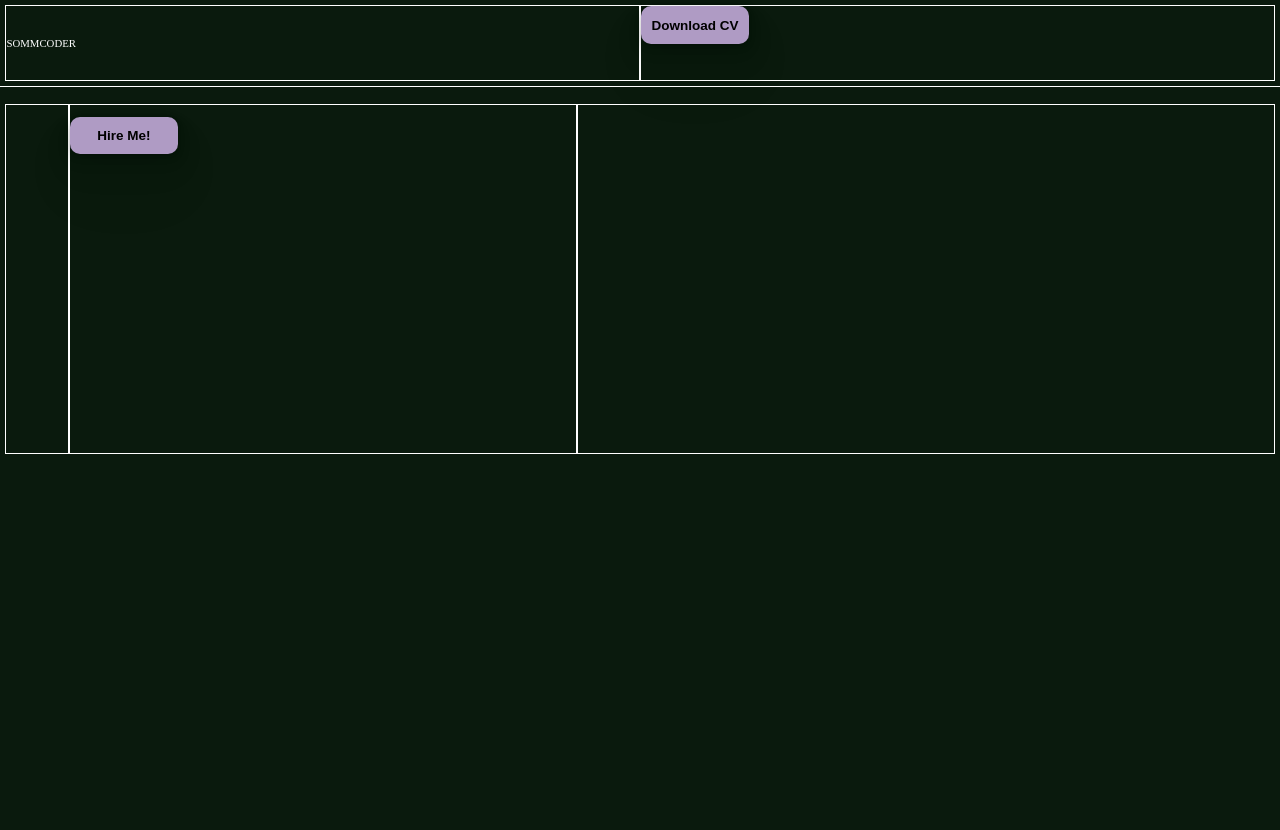
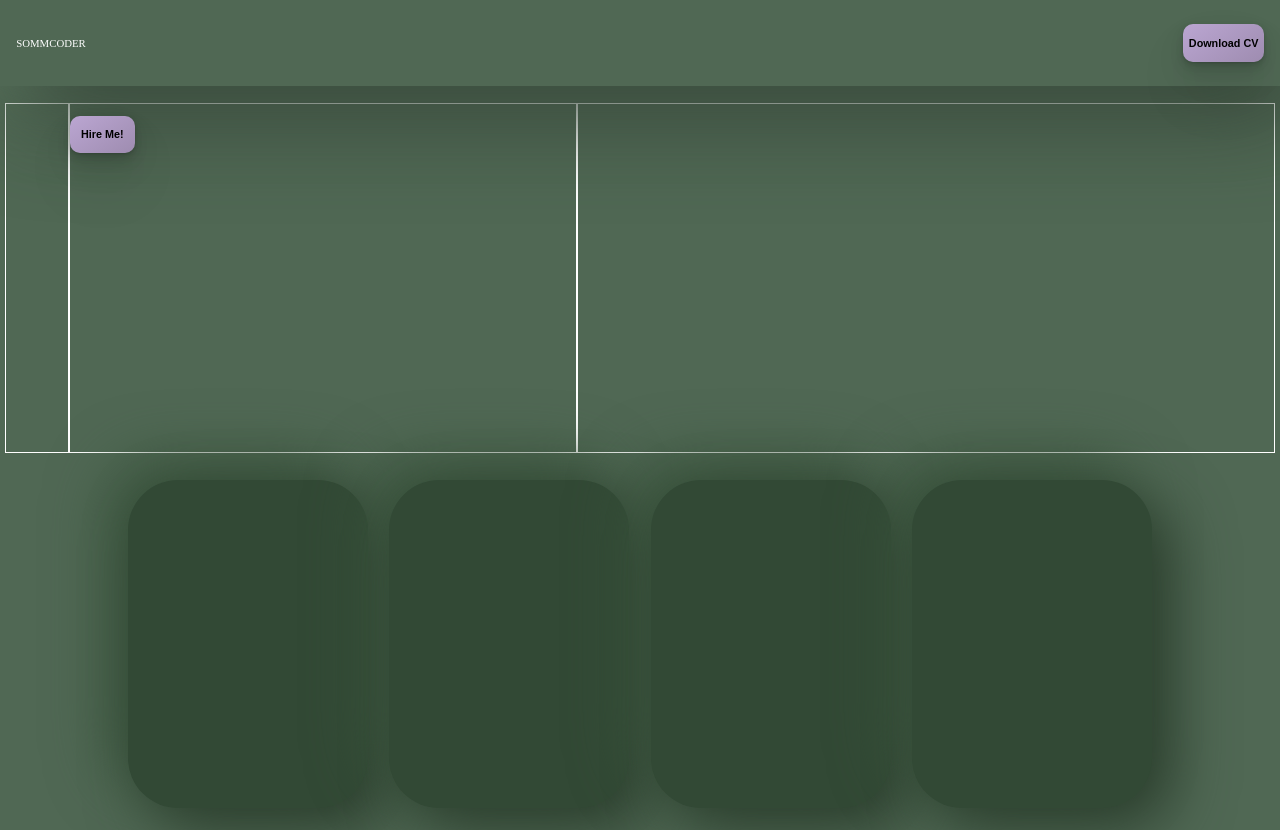
Before and after one commit to sommcoder/sommcoder-website, a React (Vite) app in the folder sommcoder-website/: page / in a window 1280 px wide. Before the commit the page ends 800 px from the top, so only its background shows below. Built offline with nearby package versions, Linux system fonts and the light colour scheme.

Commit message:
getting more wire-framing done, also playing around with some of the button and carouselItem styling.

```diff
--- a/sommcoder-website/src/GlobalStyles.js
+++ b/sommcoder-website/src/GlobalStyles.js
@@ -8,7 +8,7 @@ const GlobalStyles = createGlobalStyle`${css`
 
   html {
     font-size: 67.5%;
-    background-color: #0a1a0d;
+    background-color: #506854;
     color: white;
   }
 
@@ -35,16 +35,26 @@ const GlobalStyles = createGlobalStyle`${css`
     position: relative;
 
     font-weight: 600;
-    font-size: 1.25rem;
+    font-size: 1rem;
     color: black;
 
-    border-radius: 10px;
     border: none;
     height: 3.5rem;
-    width: 10rem;
+    width: auto; // width of button adjusts based on text content
+    min-width: 6rem;
     padding: 0.5rem;
     text-align: center;
-    background-color: #af9bc4;
+    /* background-color: #af9bc4; */
+
+    border-radius: 10px;
+    background: linear-gradient(145deg, #bba6d2, #9e8cb0);
+    box-shadow: 20px 20px 60px #9584a7, -20px -20px 60px #c9b2e1;
+
+    &:active {
+      border-radius: 50px;
+      background: linear-gradient(145deg, #9e8cb0, #bba6d2);
+      box-shadow: 20px 20px 60px #9584a7, -20px -20px 60px #c9b2e1;
+    }
 
     padding: 0.5rem;
     text-align: center;
--- a/sommcoder-website/src/components/CarouselContainer/CarouselContainer.jsx
+++ b/sommcoder-website/src/components/CarouselContainer/CarouselContainer.jsx
@@ -2,10 +2,28 @@ import styled from "styled-components";
 import CarouselItem from "../CarouselItem/CarouselItem";
 
 export default function CarouselContainer() {
+  // we should useEffect to fetch public git repositories and post them here
+
+  // we want to get an array so that we can map them to produce the number of CarouselItems needed WITH their content
+
   return (
     <StyledCarouselContainer>
+      <CarouselItem />
+      <CarouselItem />
+      <CarouselItem />
+      <CarouselItem />
       <CarouselItem />
     </StyledCarouselContainer>
   );
 }
-const StyledCarouselContainer = styled.div``;
+const StyledCarouselContainer = styled.div`
+  margin-top: 2rem;
+  display: grid;
+  justify-content: center;
+  gap: 2rem;
+  grid-template-rows: 1fr;
+  grid-template-columns: 240px 240px 240px 240px;
+  height: 350px;
+  overflow: visible;
+  // we need to have the carousel items appear as if they are cycling through the page
+`;
--- a/sommcoder-website/src/components/CarouselItem/CarouselItem.jsx
+++ b/sommcoder-website/src/components/CarouselItem/CarouselItem.jsx
@@ -3,4 +3,8 @@ import styled from "styled-components";
 export default function CarouselItem() {
   return <StyledCarouselItem></StyledCarouselItem>;
 }
-const StyledCarouselItem = styled.span``;
+const StyledCarouselItem = styled.span`
+  border-radius: 50px;
+  background: #324935;
+  box-shadow: 20px 20px 60px #2b3e2d, -20px -20px 60px #3a543d;
+`;
--- a/sommcoder-website/src/components/DownloadBtn/DownloadBtn.jsx
+++ b/sommcoder-website/src/components/DownloadBtn/DownloadBtn.jsx
@@ -4,6 +4,6 @@ export default function DownloadBtn() {
   return <StyledDownloadBtn>Download CV</StyledDownloadBtn>;
 }
 const StyledDownloadBtn = styled.button`
-  width: 10rem;
-  justify-content: flex-end;
+  align-items: end;
+  margin: 1rem;
 `;
--- a/sommcoder-website/src/components/Header/Header.jsx
+++ b/sommcoder-website/src/components/Header/Header.jsx
@@ -4,7 +4,6 @@ export default function Header() {
   return <StyledHeader>SOMMCODER</StyledHeader>;
 }
 const StyledHeader = styled.header`
-  align-items: center;
   justify-content: center;
-  align-content: center;
+  margin: 1rem;
 `;
--- a/sommcoder-website/src/components/HireMeBtn/HireMeBtn.jsx
+++ b/sommcoder-website/src/components/HireMeBtn/HireMeBtn.jsx
@@ -4,5 +4,5 @@ export default function HireMeBtn() {
   return <StyledHireMeBtn>Hire Me!</StyledHireMeBtn>;
 }
 const StyledHireMeBtn = styled.button`
-  align-self: stretch;
+  margin: 0 auto;
 `;
--- a/sommcoder-website/src/components/LeftNavItemContainer/LeftNavItemContainer.jsx
+++ b/sommcoder-website/src/components/LeftNavItemContainer/LeftNavItemContainer.jsx
@@ -9,7 +9,8 @@ export default function LeftNavItemContainer() {
   );
 }
 const StyledLeftNavItemContainer = styled.span`
+  display: grid;
+  margin: auto;
+  justify-content: left;
   width: 100%;
-  display: flex;
-  border: 1px solid white;
 `;
--- a/sommcoder-website/src/components/NavBar/NavBar.jsx
+++ b/sommcoder-website/src/components/NavBar/NavBar.jsx
@@ -12,9 +12,13 @@ export default function NavBar() {
 }
 const StyledNavBar = styled.nav`
   position: sticky;
-  display: flex;
-  border-bottom: 1px solid white;
+  display: grid;
+  grid-template-columns: repeat(2, 1fr);
   padding: 0.5rem;
   max-width: 100%;
   height: 7rem;
+  margin-bottom: 1rem;
+
+  background: #506854;
+  box-shadow: 20px 20px 99px #2a362c, -20px -20px 99px #769a7c;
 `;
--- a/sommcoder-website/src/components/RightNavItemContainer/RightNavItemContainer.jsx
+++ b/sommcoder-website/src/components/RightNavItemContainer/RightNavItemContainer.jsx
@@ -9,7 +9,9 @@ export default function RightNavItemContainer() {
   );
 }
 const StyledRightNavItemContainer = styled.span`
+  display: grid;
+  justify-content: right;
+  /* align-items: end; */
   width: 100%;
-  display: flex;
-  border: 1px solid white;
+  margin: auto;
 `;
```
